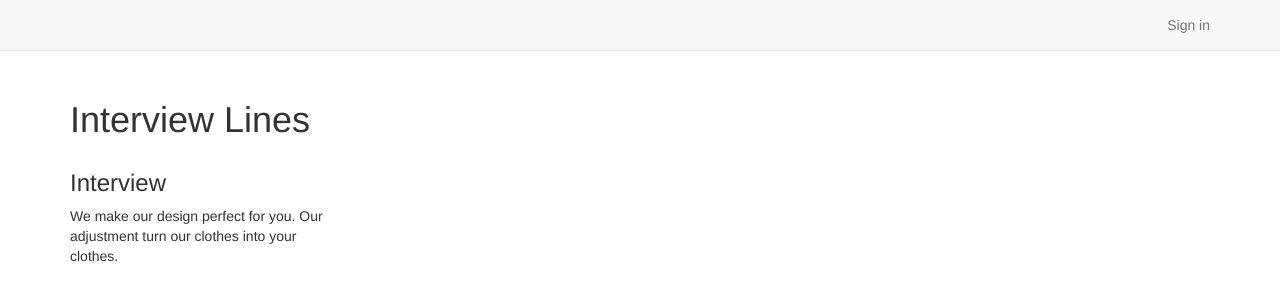
After one commit to lulumuts/One-Minute-Pitch, a Flask app: page /interview in a window 1280 px wide. The commit adds this page. Shown: the top 301 px of the page. Run offline with Flask 2, Linux system fonts and the light colour scheme; some libraries are stand-ins or nearby versions.

Commit message:
second link to interview pitch page running

```diff
--- a/app/main/views.py
+++ b/app/main/views.py
@@ -14,7 +14,8 @@ def index():
 
     return  render_template('index.html', title=title)
 
-@main.route('/pickup')
+@main.route('/pickup', endpoint='pickup')
+
 def pickup():
 
     '''
@@ -22,3 +23,13 @@ def pickup():
     '''
 
     return render_template('pickup.html')
+#
+@main.route('/interview', endpoint='interview')
+
+def interview():
+
+    '''
+    View movie page function that returns the movie details page and its data
+    '''
+
+    return render_template('interview.html')
--- a/app/templates/index.html
+++ b/app/templates/index.html
@@ -53,7 +53,7 @@
                           <div class="icon text-danger">
                               <i class="pe-7s-note2"></i>
                           </div>
-                          <h3>Interview</h3>
+                          <h3><a href="{{ url_for('main.interview') }}">Interview</a></h3>
                           <p class="description">We create a persona regarding the multiple wardrobe accessories that we provide..</p>
                       </div>
                   </div>
--- /dev/null
+++ b/app/templates/interview.html
@@ -0,0 +1,46 @@
+{% extends 'base.html'%}
+
+{% block styles %}
+  {{ super() }}
+  <link rel="stylesheet" href="{{url_for('static',filename='css/index.css')}}">
+{% endblock %}
+
+
+<!-- Content block -->
+{% block content %}
+
+<div class="container">
+    <div class="content">
+        <div class="title-area">
+
+            <h1 class="title-modern">Interview Lines</h1>
+
+
+        </div>
+    </div>
+</div>
+
+
+      <div class="section">
+          <div class="container">
+              <div class="row">
+                  <div class="col-md-3">
+                      <div class="info-icon">
+                          <div class="icon text-danger">
+                              <i class="pe-7s-graph1"></i>
+                          </div>
+                          <div class="title">
+                            <div class="yo">
+                          <h3>Interview</h3>
+                          <p class="description">We make our design perfect for you. Our adjustment turn our clothes into your clothes.</p>
+                        </div>
+                        </div>
+                      </div>
+                  </div>
+                </div>
+              </div>
+            </div>
+
+
+
+{% endblock%}
```
Also changed, not shown: app/templates/pitches/interview.html (deleted).
